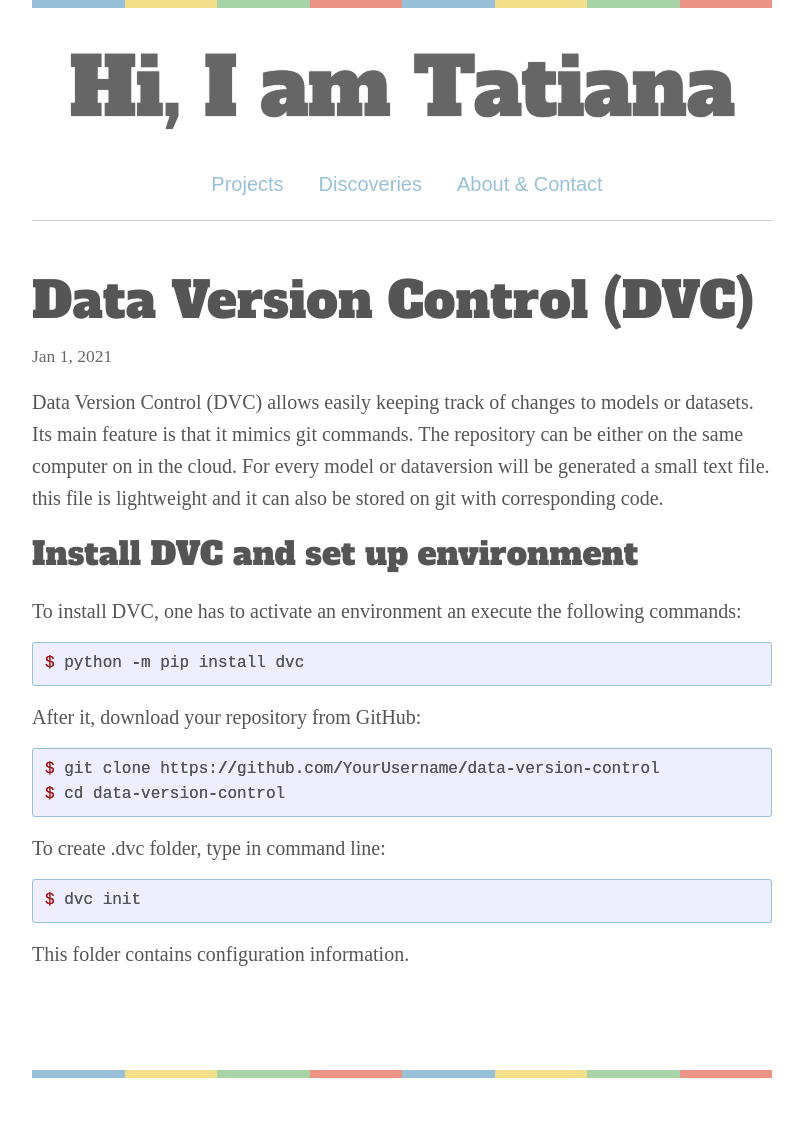
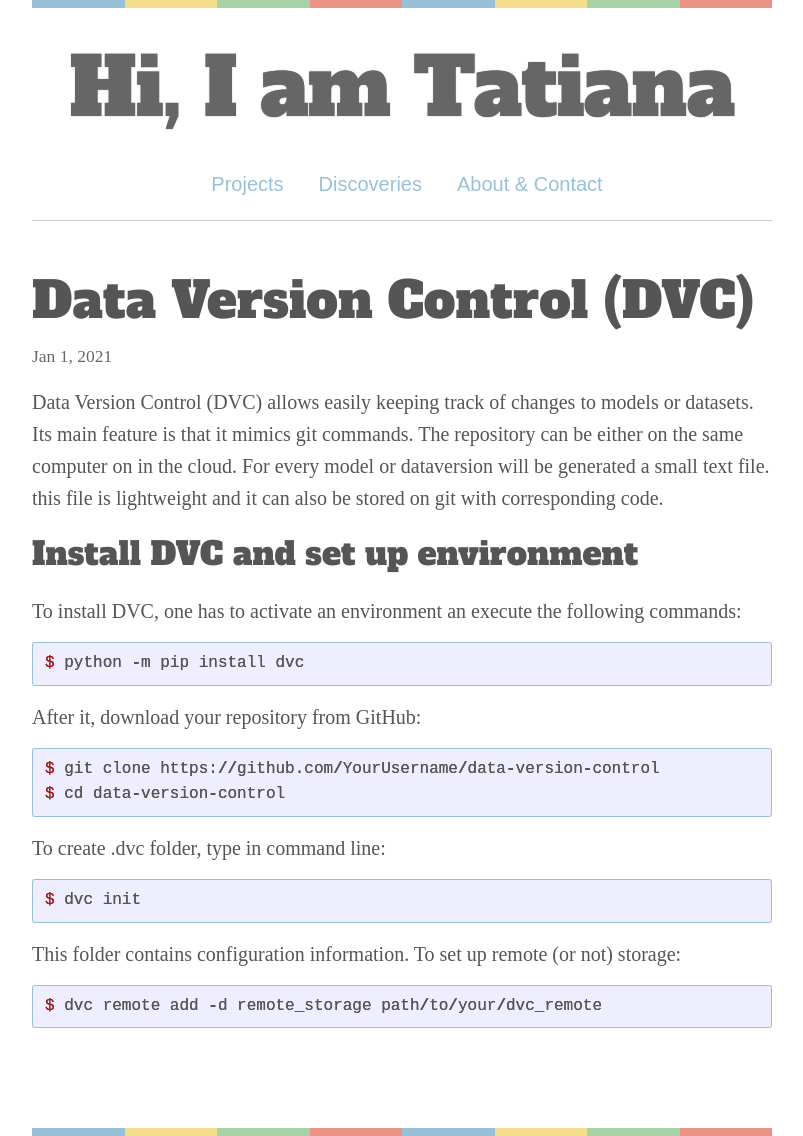
Before and after one commit to tatieliseeva/v-master, a Jekyll site: the page built from _posts/2021-01-01-DVC_(data_version_control).markdown, in a window 1280 px wide. Shown: the whole page, without its empty margins (238-1041 px from the left). Built offline with Jekyll 4.4.1, drawn with Linux system fonts in a browser that asks for light colours; some web fonts are replaced; before the commit the page ends 1078 px from its top, so only the background shows below that.

Commit message:
Update 2021-01-01-DVC_(data_version_control).markdown

````diff
--- a/_posts/2021-01-01-DVC_(data_version_control).markdown
+++ b/_posts/2021-01-01-DVC_(data_version_control).markdown
@@ -27,4 +27,8 @@ To create .dvc folder, type in command line:
 ```python
 $ dvc init
 ```
-This folder contains configuration information.
+This folder contains configuration information. To set up remote (or not) storage:
+
+```python
+$ dvc remote add -d remote_storage path/to/your/dvc_remote
+```
````
